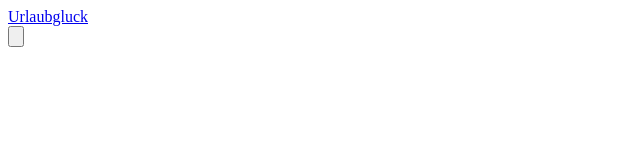
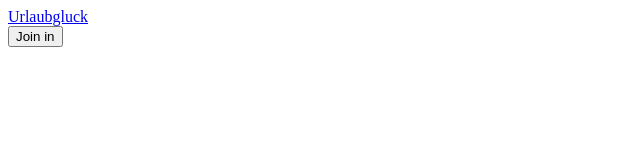
Before and after one commit to danilo155/URGLAY, a plain HTML site: page index.html in a window 1280 px wide. Shown: the whole page, without its empty margins (0-640 px from the left). Drawn offline with Linux system fonts and the light colour scheme.

Commit message:
first commit

```diff
--- a/index.html
+++ b/index.html
@@ -11,7 +11,7 @@
         <header>
             <a href="index.html">Urlaubgluck</a>
             <div class="loginization">
-                <input type="button">
+                <input type="button" value="Join in">
             </div>
         </header>
     </div>
```
